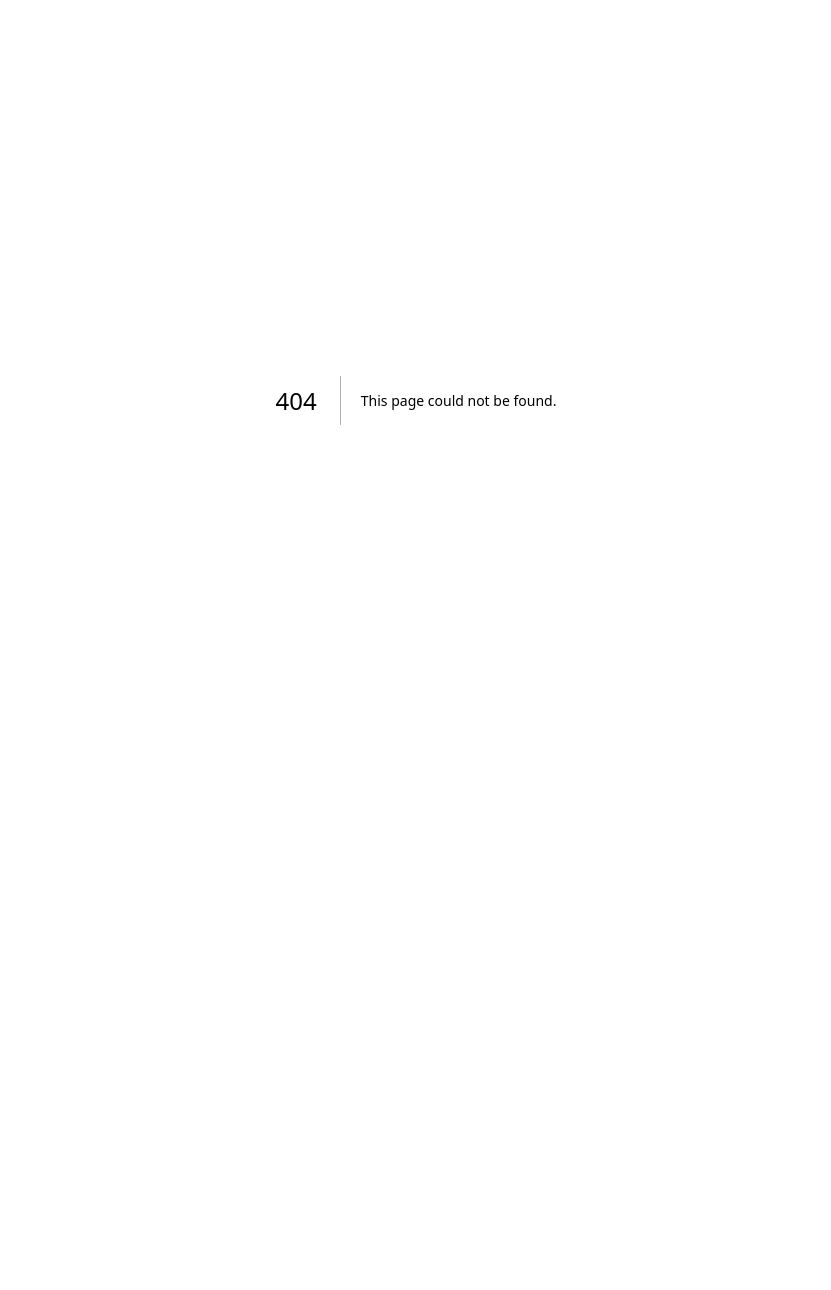
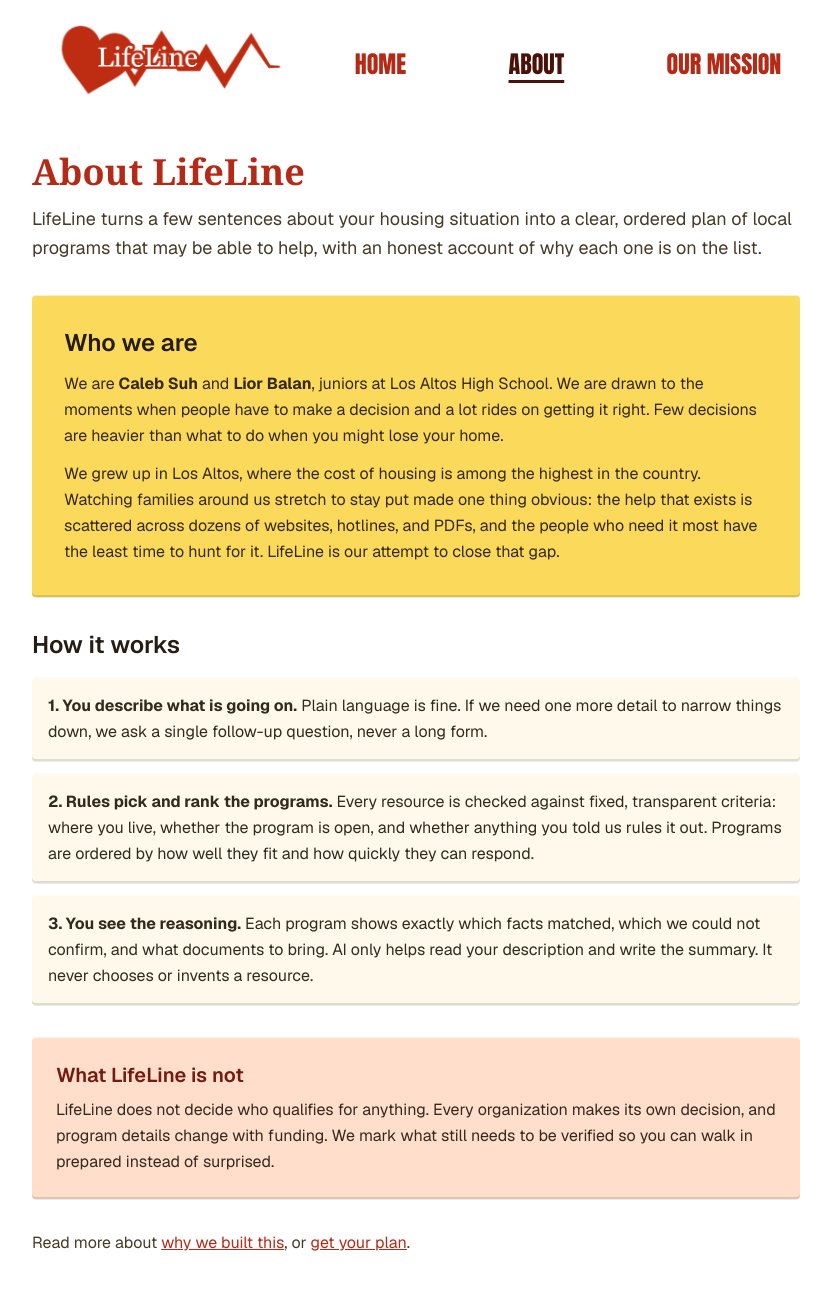
Before and after one commit to fullwizard/LifeLine, a Next.js app: page /about in a window 1280 px wide. Before the commit this address had no page. Shown: the top 1290 px of the page, without its empty margins (224-1055 px from the left). Before the commit the page ends 800 px from the top, so only its background shows below. Built offline with nearby package versions, Linux system fonts and the light colour scheme.

Commit message:
Add About and Our Mission pages with shared site header
- SiteHeader component shared across home, /about, /mission; nav placeholders are now real links
- About: who built LifeLine, how it works, what it is not
- Our mission: mission statement, promises, where we're headed

```diff
--- /dev/null
+++ b/app/about/page.tsx
@@ -0,0 +1,75 @@
+import type { Metadata } from "next";
+import Link from "next/link";
+import { SiteHeader } from "../components/SiteHeader";
+
+export const metadata: Metadata = {
+  title: "About — LifeLine",
+  description: "Who built LifeLine and how it works.",
+};
+
+export default function AboutPage() {
+  return (
+    <main className="flex-1 w-full max-w-6xl mx-auto px-5 pb-16 sm:px-10">
+      <SiteHeader current="about" />
+
+      <article className="mx-auto max-w-3xl space-y-8">
+        <header>
+          <h1 className="headline-georgia text-3xl sm:text-4xl text-accent-700">About LifeLine</h1>
+          <p className="mt-3 text-lg leading-relaxed text-neutral-700">
+            LifeLine turns a few sentences about your housing situation into a clear, ordered plan of local
+            programs that may be able to help, with an honest account of why each one is on the list.
+          </p>
+        </header>
+
+        <section className="rounded-none bg-sunflower p-5 sm:p-8 space-y-3">
+          <h2 className="text-2xl font-semibold text-neutral-900">Who we are</h2>
+          <p className="leading-relaxed text-neutral-800">
+            We are <strong>Caleb Suh</strong> and <strong>Lior Balan</strong>, juniors at Los Altos High School. We
+            are drawn to the moments when people have to make a decision and a lot rides on getting it right. Few
+            decisions are heavier than what to do when you might lose your home.
+          </p>
+          <p className="leading-relaxed text-neutral-800">
+            We grew up in Los Altos, where the cost of housing is among the highest in the country. Watching
+            families around us stretch to stay put made one thing obvious: the help that exists is scattered across
+            dozens of websites, hotlines, and PDFs, and the people who need it most have the least time to hunt for
+            it. LifeLine is our attempt to close that gap.
+          </p>
+        </section>
+
+        <section className="space-y-4">
+          <h2 className="text-2xl font-semibold text-neutral-900">How it works</h2>
+          <ol className="space-y-3 text-neutral-800 leading-relaxed">
+            <li className="rounded-none bg-neutral-50 p-4">
+              <strong>1. You describe what is going on.</strong> Plain language is fine. If we need one more detail
+              to narrow things down, we ask a single follow-up question, never a long form.
+            </li>
+            <li className="rounded-none bg-neutral-50 p-4">
+              <strong>2. Rules pick and rank the programs.</strong> Every resource is checked against fixed,
+              transparent criteria: where you live, whether the program is open, and whether anything you told us
+              rules it out. Programs are ordered by how well they fit and how quickly they can respond.
+            </li>
+            <li className="rounded-none bg-neutral-50 p-4">
+              <strong>3. You see the reasoning.</strong> Each program shows exactly which facts matched, which we
+              could not confirm, and what documents to bring. AI only helps read your description and write the
+              summary. It never chooses or invents a resource.
+            </li>
+          </ol>
+        </section>
+
+        <section className="rounded-none bg-accent-50 p-5 sm:p-6 space-y-2">
+          <h2 className="text-xl font-semibold text-accent-900">What LifeLine is not</h2>
+          <p className="leading-relaxed text-neutral-800">
+            LifeLine does not decide who qualifies for anything. Every organization makes its own decision, and
+            program details change with funding. We mark what still needs to be verified so you can walk in
+            prepared instead of surprised.
+          </p>
+        </section>
+
+        <p className="text-neutral-700">
+          Read more about <Link href="/mission" className="underline text-accent-700">why we built this</Link>, or{" "}
+          <Link href="/" className="underline text-accent-700">get your plan</Link>.
+        </p>
+      </article>
+    </main>
+  );
+}
--- /dev/null
+++ b/app/components/SiteHeader.tsx
@@ -0,0 +1,27 @@
+import Image from "next/image";
+import Link from "next/link";
+import { HomeLink } from "./HomeLink";
+
+export function SiteHeader({ current }: { current: "home" | "about" | "mission" }) {
+  const cls = (page: typeof current) => (page === current ? "site-nav-current" : undefined);
+  return (
+    <header className="mb-6">
+      <div className="site-masthead py-6">
+        <Link href="/" aria-label="LifeLine home">
+          <Image src="/lifeline-logo.png" alt="LifeLine" width={1000} height={1000} className="site-brand" priority />
+        </Link>
+        <nav aria-label="Main navigation" className="site-nav">
+          <span className={cls("home")}>
+            <HomeLink />
+          </span>
+          <Link href="/about" className={cls("about")} aria-current={current === "about" ? "page" : undefined}>
+            About
+          </Link>
+          <Link href="/mission" className={cls("mission")} aria-current={current === "mission" ? "page" : undefined}>
+            Our mission
+          </Link>
+        </nav>
+      </div>
+    </header>
+  );
+}
--- a/app/globals.css
+++ b/app/globals.css
@@ -109,3 +109,11 @@ body {
     inset 0 -2px 0 rgb(0 0 0 / 12%),
     0 1px 0 rgb(0 0 0 / 8%);
 }
+
+.site-nav > .site-nav-current,
+.site-nav > .site-nav-current > a {
+  color: var(--color-accent-950);
+  text-decoration: underline;
+  text-decoration-thickness: 3px;
+  text-underline-offset: 6px;
+}
--- /dev/null
+++ b/app/mission/page.tsx
@@ -0,0 +1,77 @@
+import type { Metadata } from "next";
+import Link from "next/link";
+import { SiteHeader } from "../components/SiteHeader";
+
+export const metadata: Metadata = {
+  title: "Our mission — LifeLine",
+  description: "Why we built LifeLine and what we promise the people who use it.",
+};
+
+export default function MissionPage() {
+  return (
+    <main className="flex-1 w-full max-w-6xl mx-auto px-5 pb-16 sm:px-10">
+      <SiteHeader current="mission" />
+
+      <article className="mx-auto max-w-3xl space-y-8">
+        <header>
+          <h1 className="headline-georgia text-3xl sm:text-4xl text-accent-700">Our mission</h1>
+          <p className="mt-3 text-xl leading-relaxed text-neutral-800">
+            When the stakes are high, everyone deserves a clear next step.
+          </p>
+        </header>
+
+        <section className="space-y-4 leading-relaxed text-neutral-800">
+          <p>
+            Housing insecurity is not a rare problem. In the Bay Area, where we live, a single missed paycheck or
+            an unexpected bill can put a family a few weeks away from an eviction notice. The programs designed to
+            catch people in that moment exist, but finding the right one means knowing what to search for,
+            decoding eligibility rules, and calling around while the clock runs.
+          </p>
+          <p>
+            We are Caleb Suh and Lior Balan, two juniors at Los Altos High School. We care about the decisions
+            people make under pressure, and we noticed that the people facing the hardest one, how to keep a roof
+            overhead, were getting the least help making it. Our mission is to give anyone facing housing
+            instability a plan they can act on in minutes: the right programs, in the right order, with the
+            reasoning laid out plainly.
+          </p>
+        </section>
+
+        <section className="space-y-4">
+          <h2 className="text-2xl font-semibold text-neutral-900">What we promise</h2>
+          <ul className="space-y-3 text-neutral-800 leading-relaxed">
+            <li className="rounded-none bg-sunflower p-4">
+              <strong>Clarity over cleverness.</strong> Resources are chosen by transparent rules, not by a black
+              box. You can see why every program is on your list.
+            </li>
+            <li className="rounded-none bg-sunflower p-4">
+              <strong>Honesty about uncertainty.</strong> We will never tell you that you qualify. We show what
+              matched, what still needs confirming, and who makes the final call.
+            </li>
+            <li className="rounded-none bg-sunflower p-4">
+              <strong>Respect for your time.</strong> One description, at most one question, and a plan. No
+              accounts, no forms that take an hour.
+            </li>
+            <li className="rounded-none bg-sunflower p-4">
+              <strong>Privacy by default.</strong> Nothing you type is stored. Your situation is yours.
+            </li>
+          </ul>
+        </section>
+
+        <section className="rounded-none bg-neutral-50 p-5 sm:p-6 space-y-2">
+          <h2 className="text-xl font-semibold text-neutral-900">Where we are headed</h2>
+          <p className="leading-relaxed text-neutral-800">
+            LifeLine started with the Bay Area because it is home. The approach works anywhere there is a
+            directory of local programs to draw from, and we are building the tools to bring in verified,
+            up-to-date listings for more communities. If you run a program or know one that should be here, we
+            want to hear from you.
+          </p>
+        </section>
+
+        <p className="text-neutral-700">
+          Learn <Link href="/about" className="underline text-accent-700">how LifeLine works</Link>, or{" "}
+          <Link href="/" className="underline text-accent-700">get your plan</Link>.
+        </p>
+      </article>
+    </main>
+  );
+}
--- a/app/page.tsx
+++ b/app/page.tsx
@@ -1,20 +1,10 @@
-import Image from "next/image";
-import { HomeLink } from "./components/HomeLink";
 import { LifeLineApp } from "./components/LifeLineApp";
+import { SiteHeader } from "./components/SiteHeader";
 
 export default function Home() {
   return (
     <main id="home" className="flex-1 w-full max-w-6xl mx-auto px-5 pb-10 sm:px-10">
-      <header className="mb-6">
-        <div className="site-masthead py-6">
-          <Image src="/lifeline-logo.png" alt="LifeLine" width={1000} height={1000} className="site-brand" priority />
-          <nav aria-label="Main navigation" className="site-nav">
-            <HomeLink />
-            <span>About</span>
-            <span>Our mission</span>
-          </nav>
-        </div>
-      </header>
+      <SiteHeader current="home" />
       <LifeLineApp />
     </main>
   );
```
